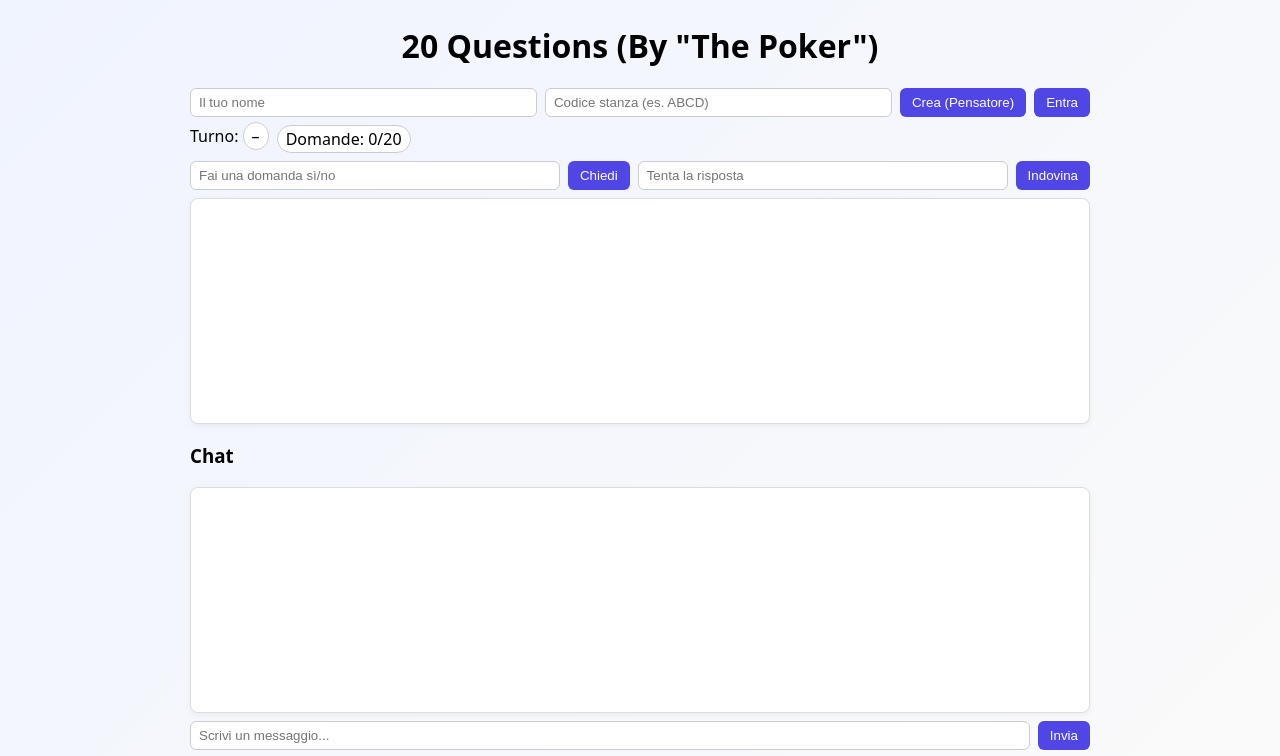
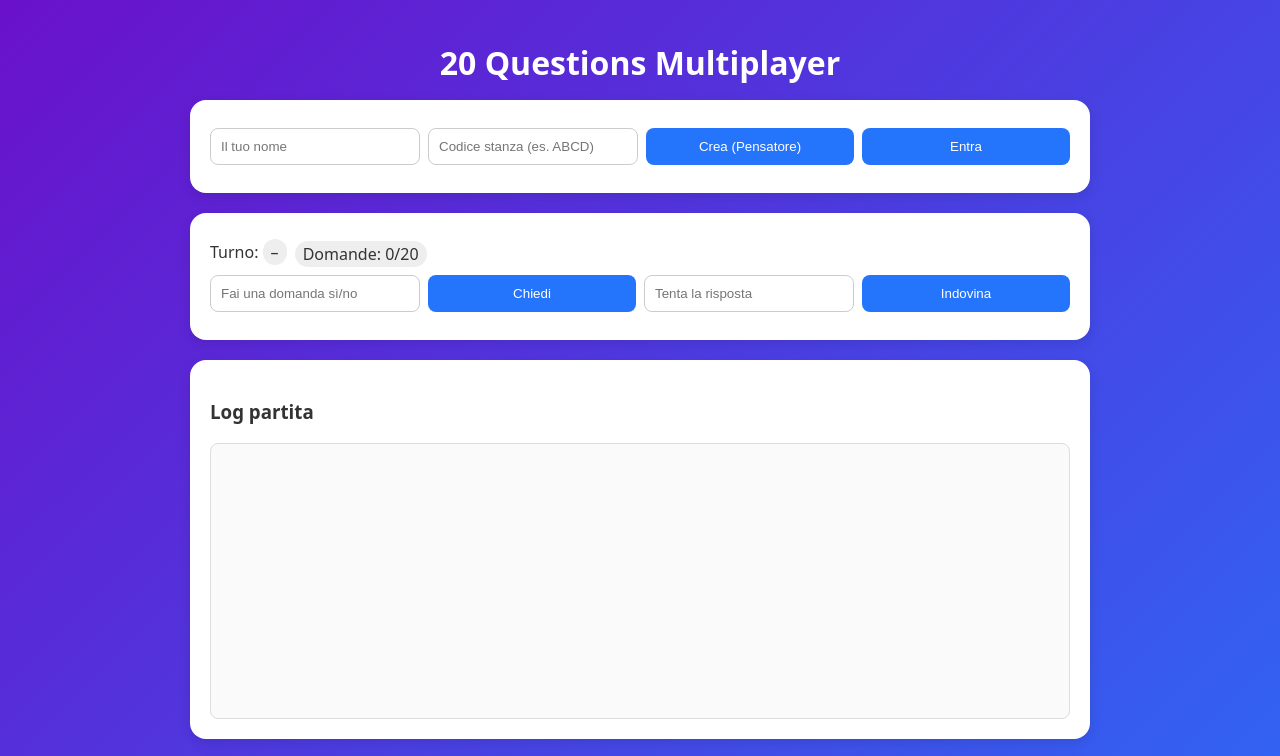
Before and after one commit to DeWolff-sis/20-questions, a website: page public/index.html in a window 1280 px wide. Both pictures are taken after a click on the button "Indovina". Shown: the top 756 px of the page. Drawn offline with nearby package versions, Linux system fonts and the light colour scheme; no server answers.

Commit message:
Add files via upload

```diff
--- a/public/index.html
+++ b/public/index.html
@@ -5,57 +5,105 @@
   <title>20Q Multiplayer</title>
   <meta name="viewport" content="width=device-width, initial-scale=1" />
   <style>
-    body { font-family: system-ui, sans-serif; max-width: 900px; margin: 24px auto; padding: 0 12px; background: linear-gradient(135deg,#f0f4ff,#fafafa); }
-    h1 { text-align:center; }
-    .row { display:flex; gap:8px; margin:8px 0; flex-wrap: wrap; }
-    .log, .chat { border:1px solid #ddd; padding:12px; height:200px; overflow:auto; background:#fff; border-radius:8px; box-shadow:0 2px 6px rgba(0,0,0,.05); }
-    .pill { padding:2px 8px; border-radius:999px; border:1px solid #ccc; background:#fff; }
-    button { background:#4f46e5; color:#fff; border:none; padding:6px 12px; border-radius:6px; cursor:pointer; }
-    button:hover { background:#4338ca; }
-    input { flex:1; padding:6px 8px; border:1px solid #ccc; border-radius:6px; }
-    #answerBox button { flex:1; }
-    @media(max-width:600px){ body{max-width:100%;} }
+    body {
+      font-family: system-ui, sans-serif;
+      margin: 0; padding: 0;
+      background: linear-gradient(135deg, #6a11cb, #2575fc);
+      color: #333;
+    }
+    .container {
+      max-width: 900px;
+      margin: 0 auto;
+      padding: 20px;
+    }
+    h1 { text-align: center; color: #fff; margin-bottom: 16px; }
+    .card {
+      background: #fff;
+      border-radius: 16px;
+      box-shadow: 0 4px 12px rgba(0,0,0,0.1);
+      padding: 20px;
+      margin-bottom: 20px;
+    }
+    .row { display: flex; gap: 8px; flex-wrap: wrap; margin: 8px 0; }
+    input, button {
+      padding: 10px;
+      border-radius: 8px;
+      border: 1px solid #ccc;
+      flex: 1;
+    }
+    button {
+      background: #2575fc;
+      color: white;
+      cursor: pointer;
+      border: none;
+    }
+    button:hover { background: #1b5fd9; }
+    .pill { padding: 2px 8px; border-radius: 999px; background: #eee; }
+    .log, .chat {
+      border: 1px solid #ddd;
+      border-radius: 8px;
+      padding: 12px;
+      height: 250px;
+      overflow-y: auto;
+      background: #fafafa;
+    }
+    .chat-row { display:flex; gap:8px; margin-top:8px; }
   </style>
 </head>
 <body>
-  <h1>20 Questions (By "The Poker")</h1>
+  <div class="container">
+    <h1>20 Questions Multiplayer</h1>
+
+    <div class="card">
       <div class="row">
         <input id="name" placeholder="Il tuo nome" />
         <input id="code" placeholder="Codice stanza (es. ABCD)" />
         <button id="create">Crea (Pensatore)</button>
         <button id="join">Entra</button>
       </div>
+    </div>
 
-  <div class="row" id="thinker" style="display:none;">
+    <div class="card" id="thinker" style="display:none;">
+      <div class="row">
         <input id="secret" placeholder="Parola segreta" />
         <button id="start">Avvia round</button>
       </div>
+    </div>
 
-  <div class="row" id="answerBox" style="display:none;">
+    <div class="card" id="answerBox" style="display:none;">
+      <div class="row">
         <button onclick="sendAnswer('Sì')">Sì</button>
         <button onclick="sendAnswer('No')">No</button>
         <button onclick="sendAnswer('Non so')">Non so</button>
       </div>
+    </div>
 
+    <div class="card">
       <div class="row">
         <span>Turno: <span id="turn" class="pill">–</span></span>
         <span class="pill">Domande: <span id="qcount">0</span>/20</span>
       </div>
-
       <div class="row">
         <input id="question" placeholder="Fai una domanda sì/no" />
         <button id="ask">Chiedi</button>
         <input id="guess" placeholder="Tenta la risposta" />
         <button id="submitGuess">Indovina</button>
       </div>
+    </div>
 
+    <div class="card">
+      <h3>Log partita</h3>
       <div class="log" id="log"></div>
+    </div>
 
+    <div class="card">
       <h3>Chat</h3>
       <div class="chat" id="chat"></div>
-  <div class="row">
+      <div class="chat-row">
         <input id="chatInput" placeholder="Scrivi un messaggio..." />
         <button id="sendChat">Invia</button>
+      </div>
+    </div>
   </div>
 
   <script src="/socket.io/socket.io.js"></script>
@@ -64,9 +112,20 @@
     let roomCode = null;
     let me = { id: null, name: null, role: null };
     let lastQuestionId = null;
+
     const $ = (id) => document.getElementById(id);
-    const log = (msg) => { const d = document.createElement('div'); d.textContent = msg; $('log').appendChild(d); $('log').scrollTop = $('log').scrollHeight; };
-    const chatLog = (msg) => { const d = document.createElement('div'); d.textContent = msg; $('chat').appendChild(d); $('chat').scrollTop = $('chat').scrollHeight; };
+    const log = (msg) => {
+      const d = document.createElement('div');
+      d.textContent = msg;
+      $('log').appendChild(d);
+      $('log').scrollTop = $('log').scrollHeight;
+    };
+    const addChat = ({ name, text }) => {
+      const d = document.createElement('div');
+      d.innerHTML = `<b>${name}:</b> ${text}`;
+      $('chat').appendChild(d);
+      $('chat').scrollTop = $('chat').scrollHeight;
+    };
 
     function sendAnswer(ans) {
       if (lastQuestionId) {
@@ -86,14 +145,17 @@
       roomCode = ($('code').value || 'ABCD').toUpperCase();
       socket.emit('room:join', { code: roomCode, name: me.name });
     };
-    $('start').onclick = () => {
-      socket.emit('round:start', { code: roomCode, secretWord: $('secret').value });
-      $('start').style.display = 'none';
+    $('start').onclick = () => socket.emit('round:start', { code: roomCode, secretWord: $('secret').value });
+    $('ask').onclick = () => {
+      const t = $('question').value.trim();
+      if (t) socket.emit('question:ask', { code: roomCode, text: t });
+      $('question').value = '';
     };
-    $('ask').onclick = () => { const t = $('question').value.trim(); if (t) socket.emit('question:ask', { code: roomCode, text: t }); $('question').value = ''; };
-    $('submitGuess').onclick = () => { const t = $('guess').value.trim(); if (t) socket.emit('guess:submit', { code: roomCode, text: t }); $('guess').value = ''; };
-
-    // Chat
+    $('submitGuess').onclick = () => {
+      const t = $('guess').value.trim();
+      if (t) socket.emit('guess:submit', { code: roomCode, text: t });
+      $('guess').value = '';
+    };
     $('sendChat').onclick = () => {
       const t = $('chatInput').value.trim();
       if (t) {
@@ -104,42 +166,46 @@
 
     socket.on('connect', () => { me.id = socket.id; });
     socket.on('system:error', (m) => log('❗ ' + m));
+    socket.on('system:info', (m) => log('ℹ️ ' + m));
+
     socket.on('room:state', (s) => {
       const meEntry = s.players.find(p => p.id === me.id);
       if (meEntry) me.role = meEntry.role;
-      $('thinker').style.display = me.role === 'thinker' ? 'flex' : 'none';
+
+      // Mostra box Pensatore solo se sei thinker e round in waiting
+      $('thinker').style.display = (me.role === 'thinker' && s.status === 'waiting') ? 'block' : 'none';
+
       log(`👥 Stanza ${s.code} — giocatori: ${s.players.map(p=>p.name + (p.role==='thinker'?'(P)':'')).join(', ')}`);
     });
+
     socket.on('round:started', ({ maxQuestions }) => {
       $('qcount').textContent = 0;
+      $('thinker').style.display = 'none'; // Nascondo "avvia" durante il round
       log('▶️ Round iniziato! Max ' + maxQuestions + ' domande.');
-      if (me.role === 'thinker') $('start').style.display = 'none';
     });
+
     socket.on('round:secret', ({ secretWord }) => log('🔒 Sei Pensatore. Parola: ' + secretWord));
     socket.on('question:new', (q) => {
+      $('qcount').textContent = q.id;
       log(`❓ (${q.byName}) ${q.text}`);
       if (me.role === 'thinker') {
         lastQuestionId = q.id;
-        $('answerBox').style.display = 'flex';
+        $('answerBox').style.display = 'block';
       }
     });
-    socket.on('question:update', (q) => {
-      log(`🗣️ Risposta: ${q.answer}`);
-      if (q.answer !== "Non so") {
-        let current = parseInt($('qcount').textContent) || 0;
-        $('qcount').textContent = current + 1;
-      }
-    });
+    socket.on('question:update', (q) => { log(`🗣️ Risposta: ${q.answer}`); });
     socket.on('turn:now', ({ socketId, name }) => {
       $('turn').textContent = socketId === me.id ? 'TU' : (name || '–');
     });
-    socket.on('guess:new', (g) => log(`🎯 ${g.name} ha tentato: "${g.text}" ${g.correct ? '✅' : '❌'}`));
-    socket.on('round:ended', ({ message, secretWord }) => { log('🏁 ' + message + ` (Parola: ${secretWord})`); });
+    socket.on('guess:new', (g) => {
+      log(`🎯 ${g.name} ha tentato: "${g.text}" ${g.correct ? '✅' : '❌'}`);
+      $('qcount').textContent = parseInt($('qcount').textContent) + 1;
+    });
+    socket.on('round:ended', ({ message, secretWord }) => {
+      log('🏁 ' + message + ` (Parola: ${secretWord})`);
+    });
 
-    // Ricezione chat
-    socket.on('chat:message', (m) => {
-      chatLog(`💬 ${m.name}: ${m.text}`);
-    });
+    socket.on('chat:message', (msg) => addChat(msg));
   </script>
 </body>
 </html>
```
Lines whose indentation alone changed are shown as unchanged.
